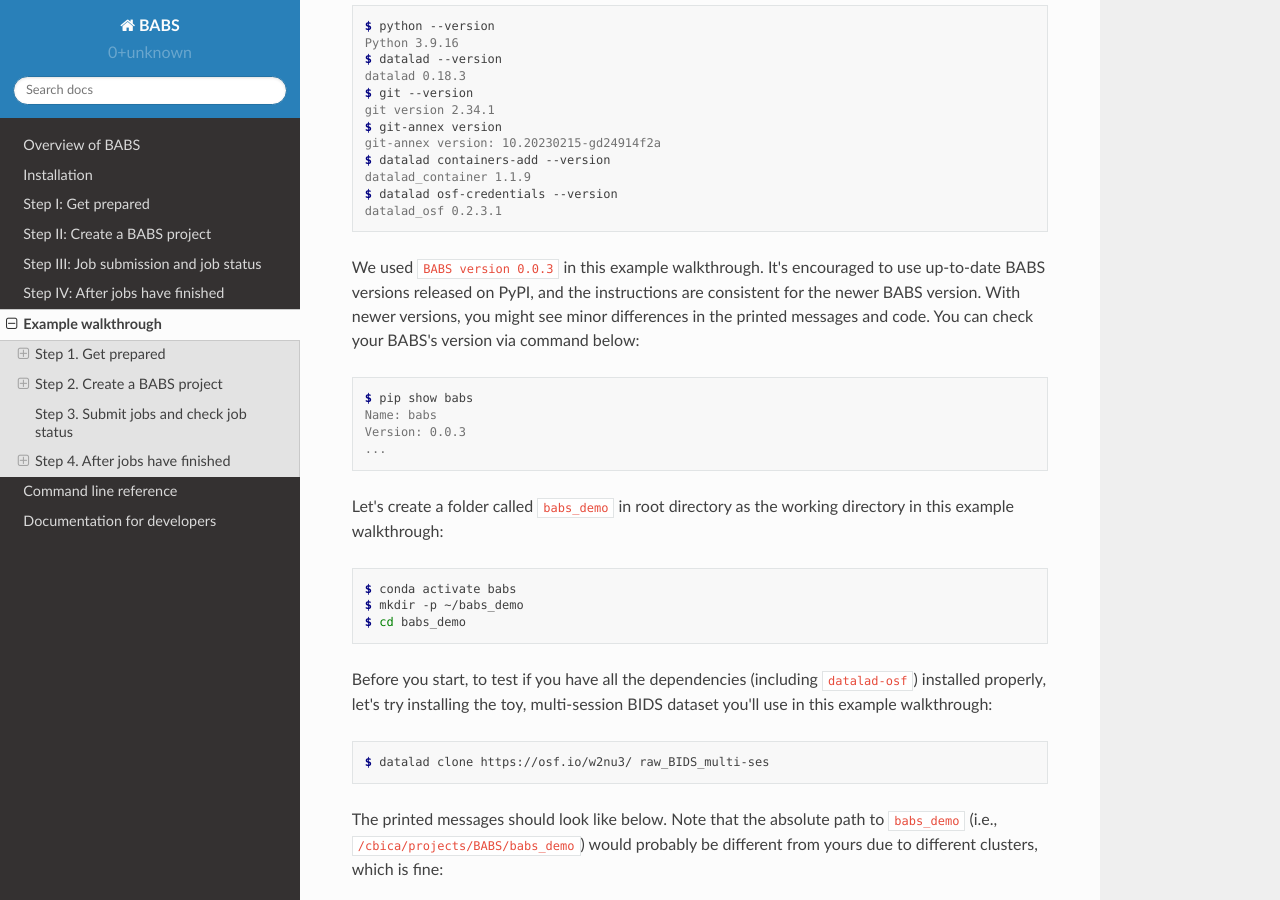
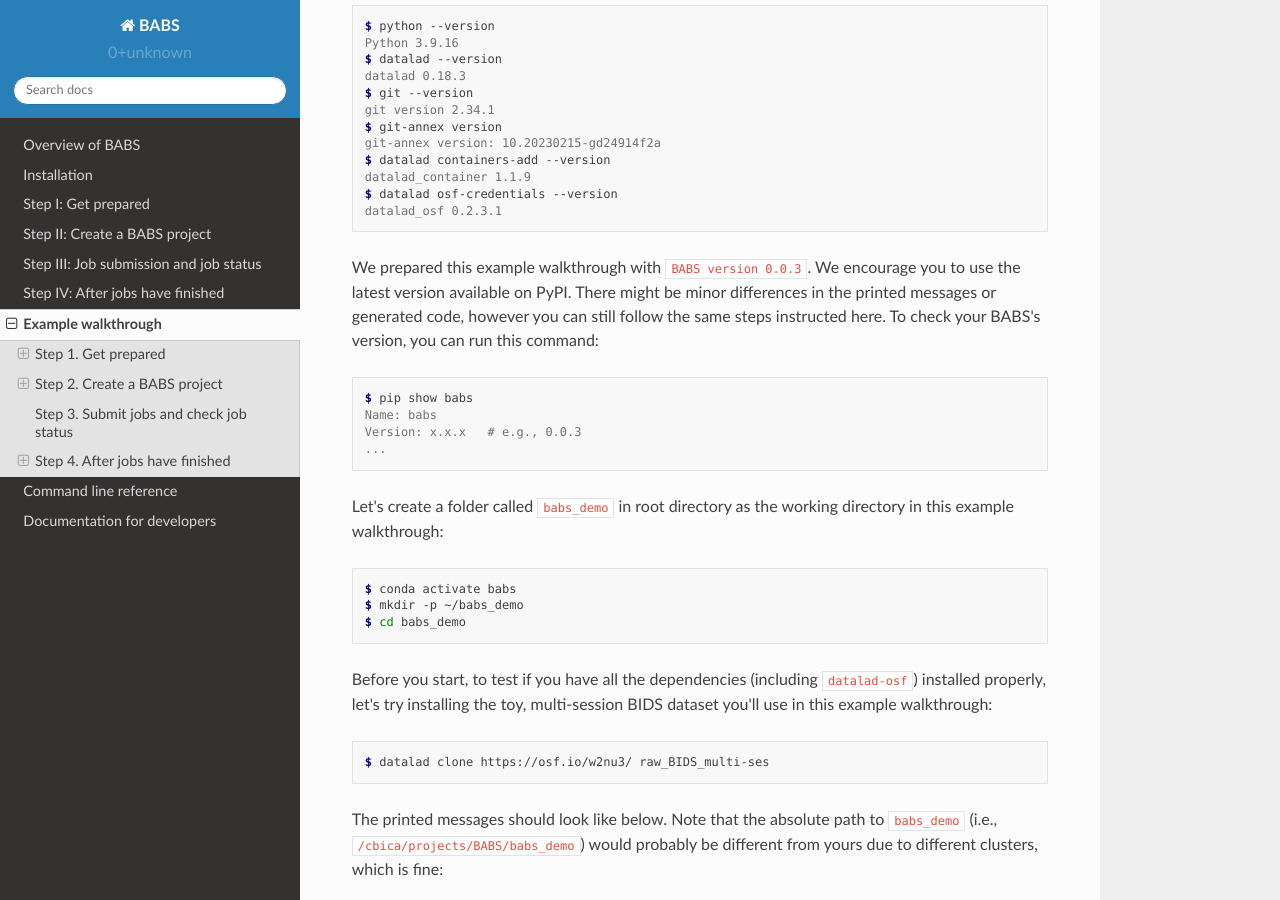
Before and after one commit to PennLINC/babs, a Sphinx documentation site: the page built from docs/source/walkthrough.rst, in a window 1280 px wide and 900 px high, scrolled down 797 px. Built offline with Sphinx 7.4.7 and the Read the Docs theme 2.0.0, drawn with Linux system fonts in a browser that asks for light colours.

Commit message:
rename walkthru yaml file; add explanation of BABS versions in walkthru

```diff
--- a/docs/source/walkthrough.rst
+++ b/docs/source/walkthrough.rst
@@ -41,17 +41,17 @@
     $ datalad osf-credentials --version
     datalad_osf 0.2.3.1
 
-We used ``BABS version 0.0.3`` in this example walkthrough.
-It's encouraged to use up-to-date BABS versions released on PyPI,
-and the instructions are consistent for the newer BABS version.
-With newer versions, you might see minor differences in the printed messages and code.
-You can check your BABS's version via command below:
+We prepared this example walkthrough with ``BABS version 0.0.3``.
+We encourage you to use the latest version available on PyPI.
+There might be minor differences in the printed messages or generated code,
+however you can still follow the same steps instructed here.
+To check your BABS's version, you can run this command:
 
 ..  code-block:: console
 
     $ pip show babs
     Name: babs
-    Version: 0.0.3
+    Version: x.x.x   # e.g., 0.0.3
     ...
 
 Let's create a folder called ``babs_demo`` in root directory
```
Also changed, not shown: other parts of docs/source/walkthrough.rst (+1 -1 lines), 2 other files.
